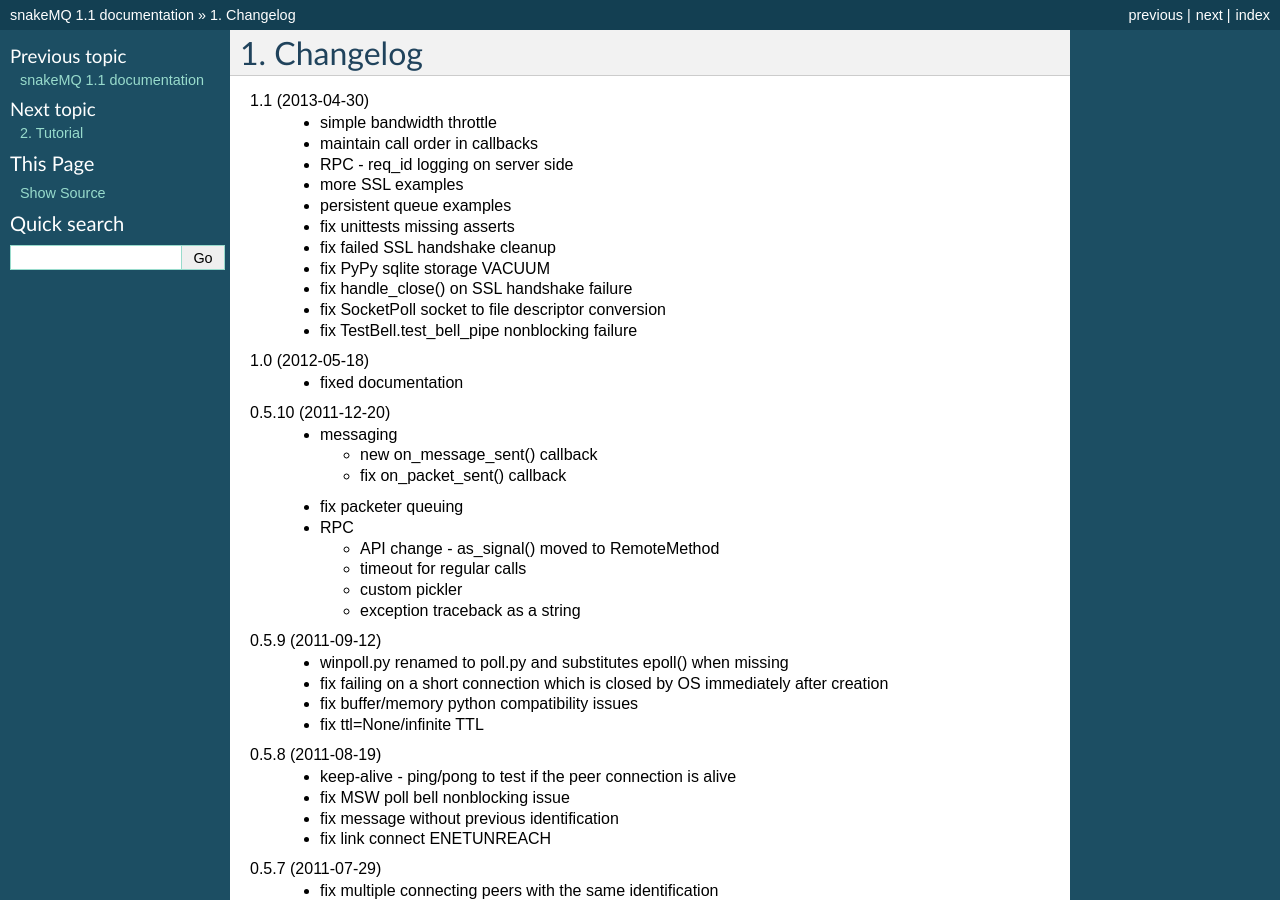
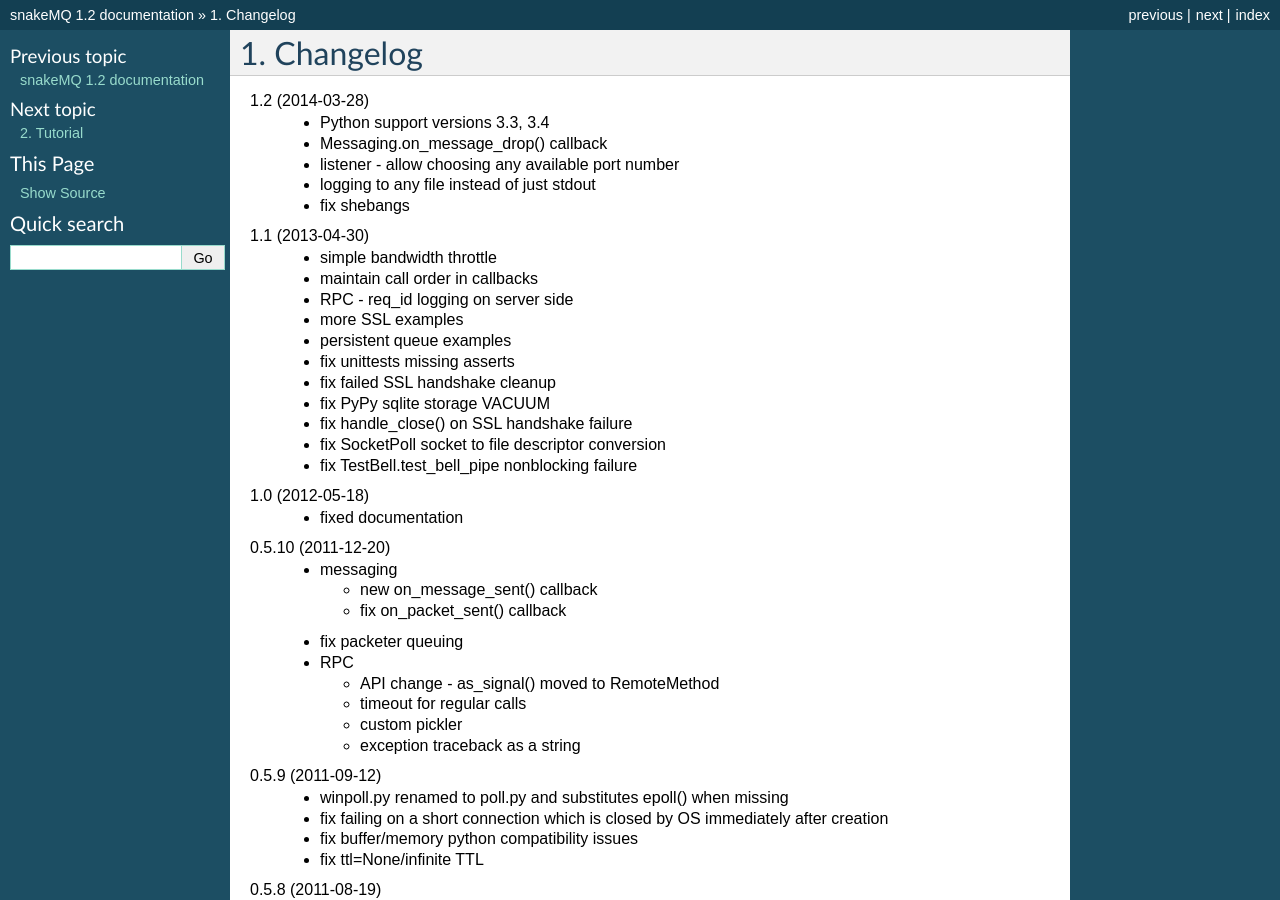
Before and after one commit to dsiroky/snakemq, a Sphinx documentation site: the page built from doc/sphinx/source/changelog.rst, in a window 1280 px wide and 900 px high. Built offline with Sphinx 7.4.7, drawn with Linux system fonts in a browser that asks for light colours; some of the changed text lies outside the part shown.

Commit message:
version 1.2

```diff
--- a/doc/sphinx/source/changelog.rst
+++ b/doc/sphinx/source/changelog.rst
@@ -1,5 +1,12 @@
 Changelog
 =========
+1.2 (2014-03-28)
+  * Python support versions 3.3, 3.4
+  * Messaging.on_message_drop() callback
+  * listener - allow choosing any available port number
+  * logging to any file instead of just stdout
+  * fix shebangs
+
 1.1 (2013-04-30)
   * simple bandwidth throttle
   * maintain call order in callbacks
--- a/snakemq/version.py
+++ b/snakemq/version.py
@@ -5,5 +5,5 @@
           U{http://www.opensource.org/licenses/mit-license.php})
 """
 
-VERSION = "1.1"
+VERSION = "1.2"
 PROTOCOL_VERSION = 1
```
